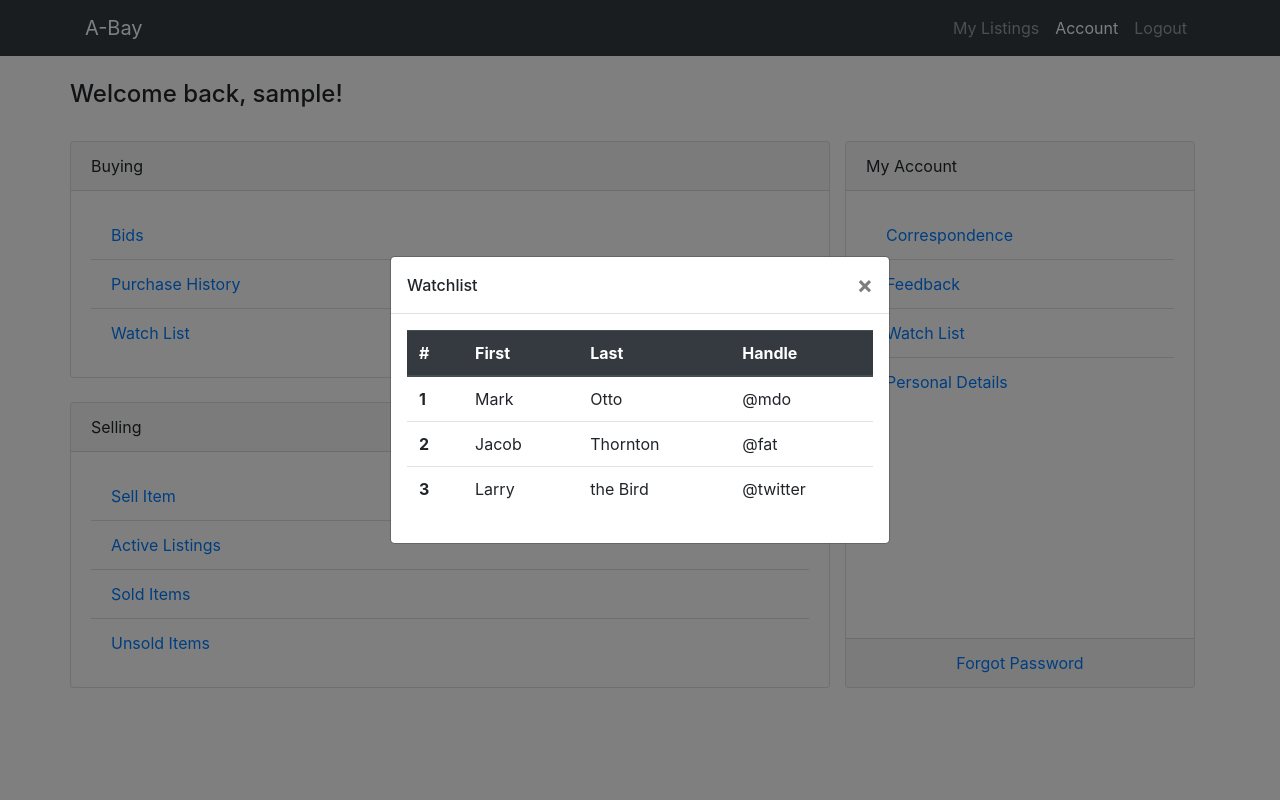
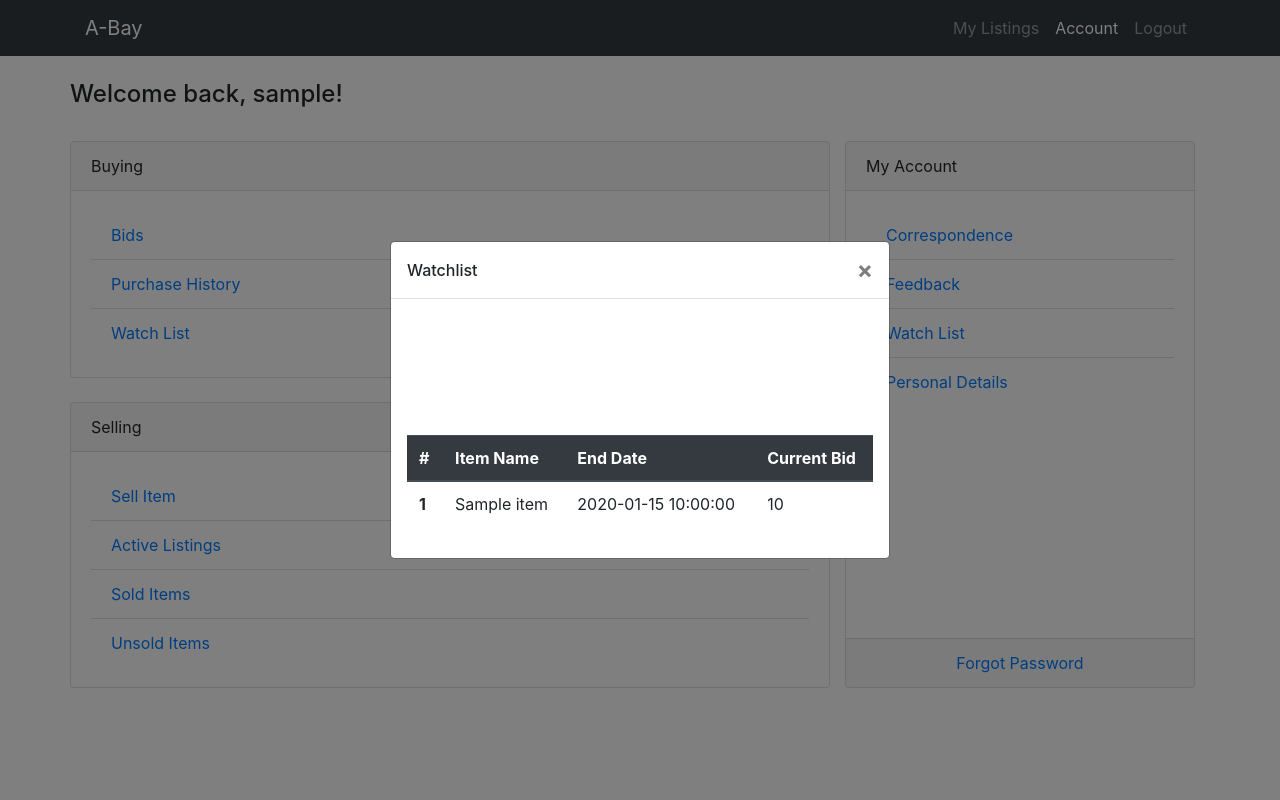
Before and after one commit to jason-james/a-bay, a PHP site: page /account.php in a window 1280 px wide, after a click on "Watch List". Run offline with PHP 8.4, Linux system fonts and the light colour scheme; the visitor is signed in with stand-in values (Sample User, id 1); tables that the repository leaves empty hold one stand-in row (values such as "Sample post"); some libraries are stand-ins or nearby versions.

Commit message:
Added the watchlist feature.

```diff
--- a/public/html/account.php
+++ b/public/html/account.php
@@ -3,6 +3,21 @@
 <?php include("../../private/shared/header.php")?>
 
 <body>
+
+<?php
+
+$user_id = $_SESSION['user_id'];
+
+$query = "SELECT DISTINCT watchlist.user_fk, listing.end_time, listing.latest_bid_amount, listing.item_id FROM listing INNER JOIN watchlist ON watchlist.user_fk = $user_id";
+$query_res = mysqli_query($db, $query);
+$resultset = array();
+
+while ($row = mysqli_fetch_assoc($query_res)) {
+    $resultset[] = $row;
+}
+
+?>
+
 
 <!-- Navigation -->
 <nav class="navbar navbar-expand-lg navbar-dark bg-dark fixed-top">
@@ -146,30 +161,26 @@
                         <thead class="thead-dark">
                         <tr>
                             <th scope="col">#</th>
-                            <th scope="col">First</th>
-                            <th scope="col">Last</th>
-                            <th scope="col">Handle</th>
+                            <th scope="col">Item Name</th>
+                            <th scope="col">End Date</th>
+                            <th scope="col">Current Bid</th>
                         </tr>
                         </thead>
                         <tbody>
-                        <tr>
-                            <th scope="row">1</th>
-                            <td>Mark</td>
-                            <td>Otto</td>
-                            <td>@mdo</td>
-                        </tr>
-                        <tr>
-                            <th scope="row">2</th>
-                            <td>Jacob</td>
-                            <td>Thornton</td>
-                            <td>@fat</td>
-                        </tr>
-                        <tr>
-                            <th scope="row">3</th>
-                            <td>Larry</td>
-                            <td>the Bird</td>
-                            <td>@twitter</td>
-                        </tr>
+                        <?php
+                        $x = 0;
+
+                        foreach ($resultset as $array) {
+                            $x++;
+                            $item = $array['item_id'];
+                            $query = "SELECT item_name FROM item WHERE item_id = $item";
+                            $query_res = mysqli_query($db, $query);
+                            $ItemName = $query_res->fetch_assoc();
+
+                            echo "<tr><br>" . '<emsp><th scope = "row">' . $x . "</th><br><emsp>" . "<td>". $ItemName['item_name'] . "</td><br><emsp><td>" . $array['end_time'] . "</td><br><emsp><td>" . $array['latest_bid_amount'] . "</td><br></tr>" ;
+
+                        }
+                        ?>
                         </tbody>
                     </table>
 
@@ -221,7 +232,7 @@
                         <li class="list-group-item"><a href="#">Correspondence</a></li>
                         <li class="list-group-item"><a href="#">Feedback</a></li>
                         <li class="list-group-item"><a href="#">Watch List</a></li>
-                        <li class="list-group-item"><a href="#">Personal Details</a></li>
+                        <li class="list-group-item"><a href="personal_details.php">Personal Details</a></li>
                     </ul>
                 </div>
                 <div class="card-footer text-center"><a href="#">Forgot Password</a></div>
```
Also changed, not shown: private/shared/watchlist_functions.php (added, +50 -0 lines).
